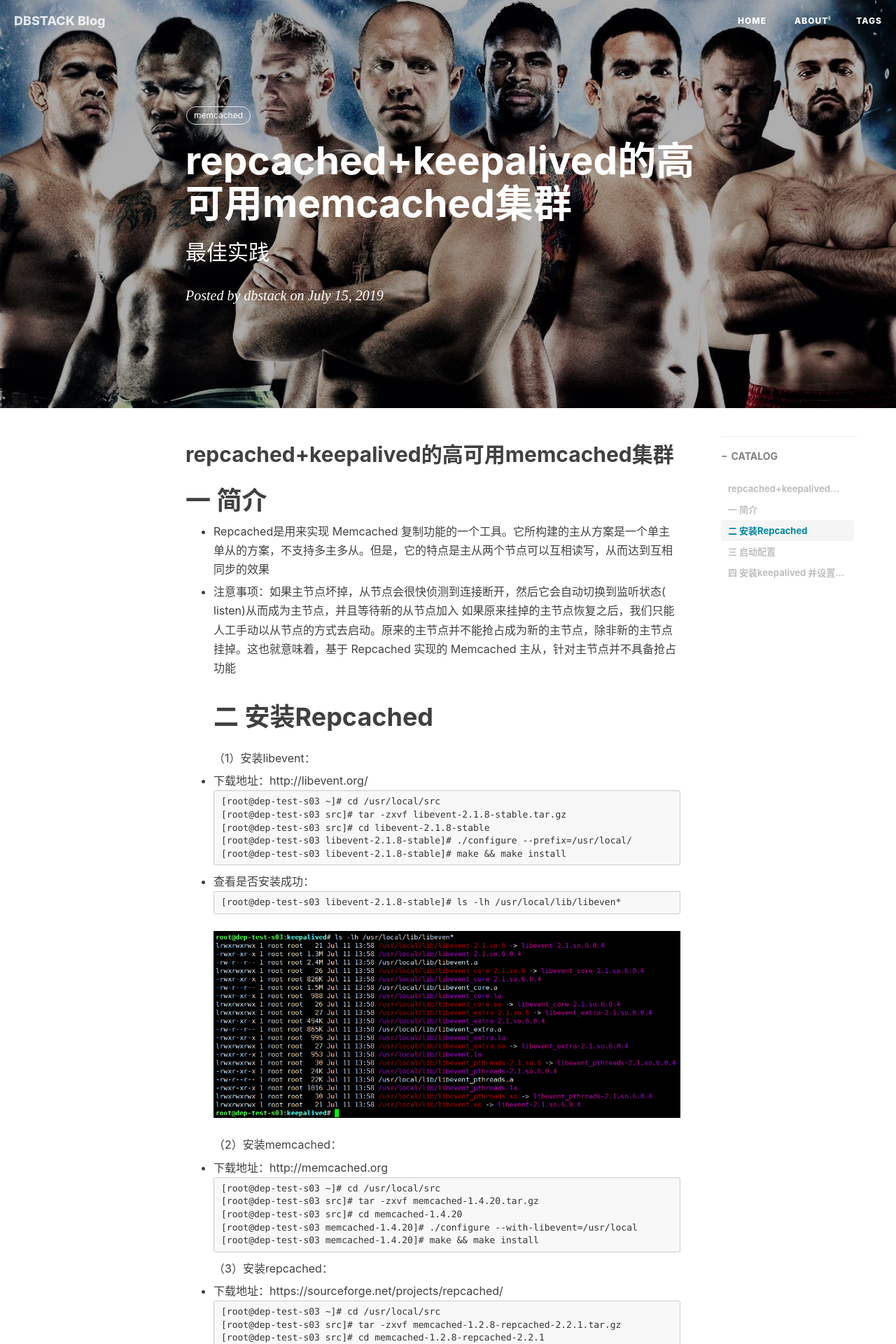
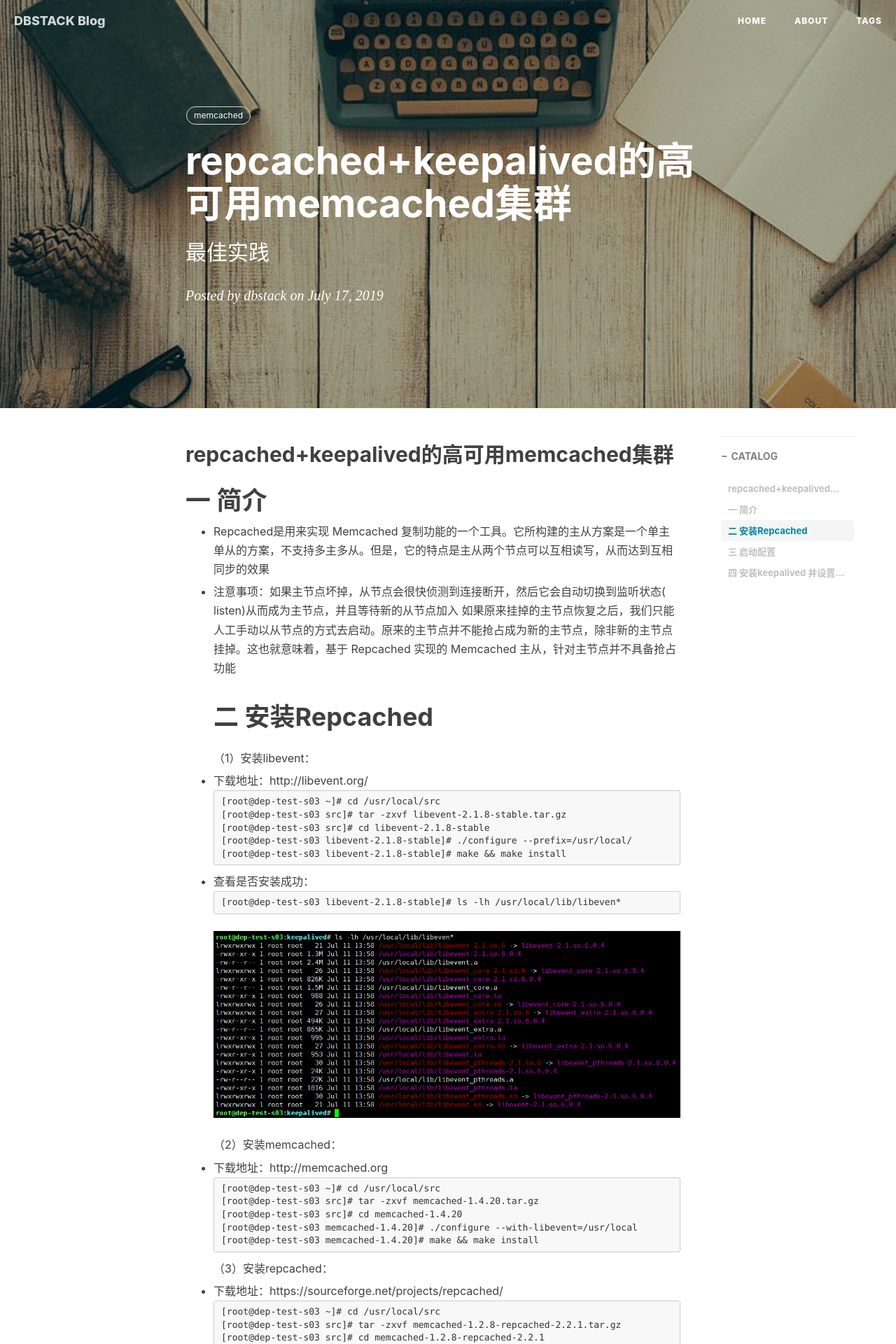
Before and after one commit to weiyanwei412/weiyanwei412.github.io, a Jekyll site: the page built from _posts/2019-07-17-repcached+keepalived的高可用memcached集群.md, in a window 1280 px wide. Shown: the top 1920 px of the page at 70% size. Built offline with Jekyll 4.4.1, drawn with Linux system fonts in a browser that asks for light colours; nearby versions of some CDN libraries; comment, search, counter and statistics services are not loaded.

Commit message:
Update 2019-07-17-repcached+keepalived的高可用memcached集群.md

```diff
--- a/_posts/2019-07-17-repcached+keepalived的高可用memcached集群.md
+++ b/_posts/2019-07-17-repcached+keepalived的高可用memcached集群.md
@@ -2,9 +2,9 @@
 layout:     post
 title:     repcached+keepalived的高可用memcached集群
 subtitle:   最佳实践
-date:       2019-07-15
+date:       2019-07-17
 author:     dbstack
-header-img: img/post-bg-mma-4.jpg
+header-img: img/post-bg-desk.jpg
 catalog: true
 tags:
     - memcached
```
